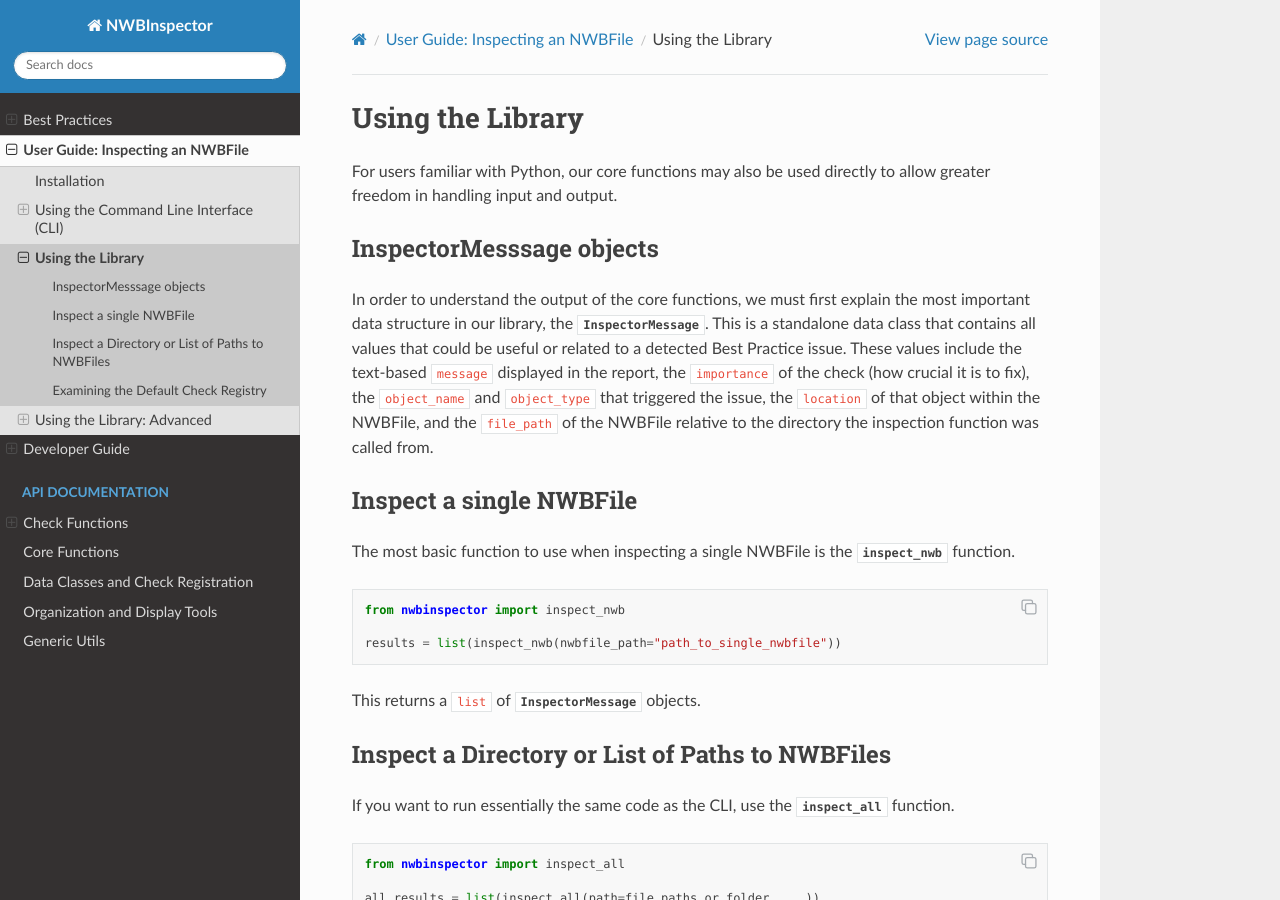
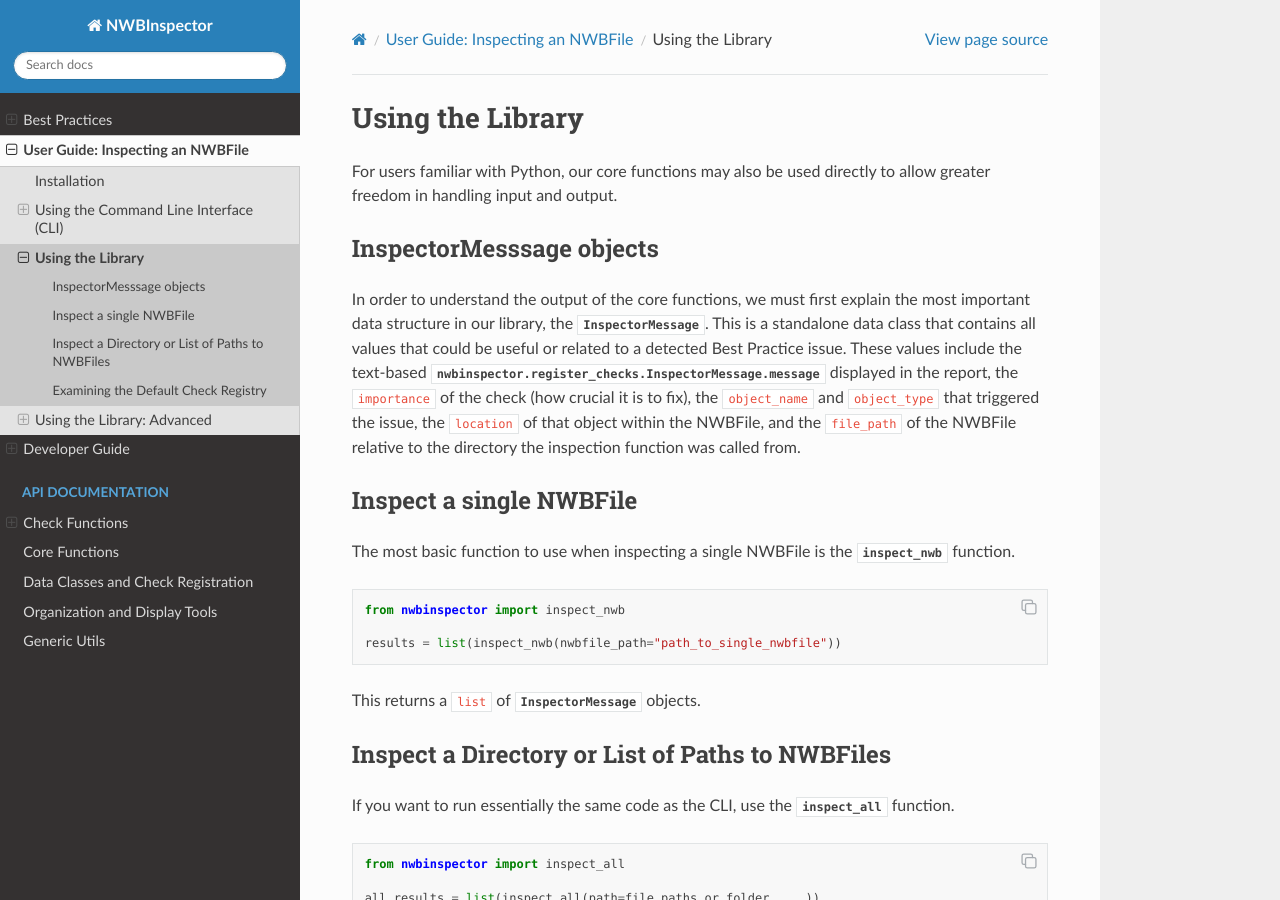
Before and after one commit to NeurodataWithoutBorders/nwbinspector, a Sphinx documentation site: the page built from docs/user_guide/library_usage.rst, in a window 1280 px wide and 900 px high. Built offline with Sphinx 7.4.7 and the Read the Docs theme 2.0.0, drawn with Linux system fonts in a browser that asks for light colours.

Commit message:
Update library_usage.rst

```diff
--- a/docs/user_guide/library_usage.rst
+++ b/docs/user_guide/library_usage.rst
@@ -12,7 +12,7 @@
 In order to understand the output of the core functions, we must first explain the most important data structure in our
 library, the :py:class:`~nwbinspector.register_checks.InspectorMessage`. This is a standalone data class that contains
 all values that could be useful or related to a detected Best Practice issue. These values include the text-based
-``message`` displayed in the report, the ``importance`` of the check (how crucial it is to fix), the ``object_name``
+:py:attr:`nwbinspector.register_checks.InspectorMessage.message` displayed in the report, the ``importance`` of the check (how crucial it is to fix), the ``object_name``
 and ``object_type`` that triggered the issue, the ``location`` of that object within the NWBFile, and the ``file_path``
 of the NWBFile relative to the directory the inspection function was called from.
 
```
